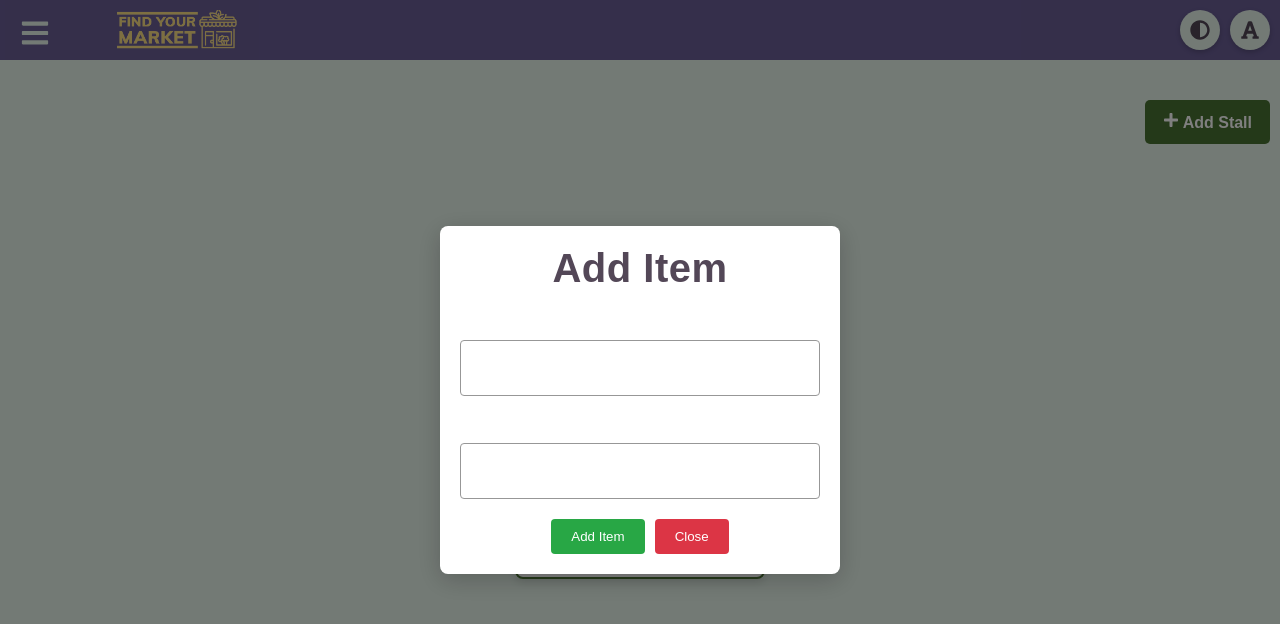
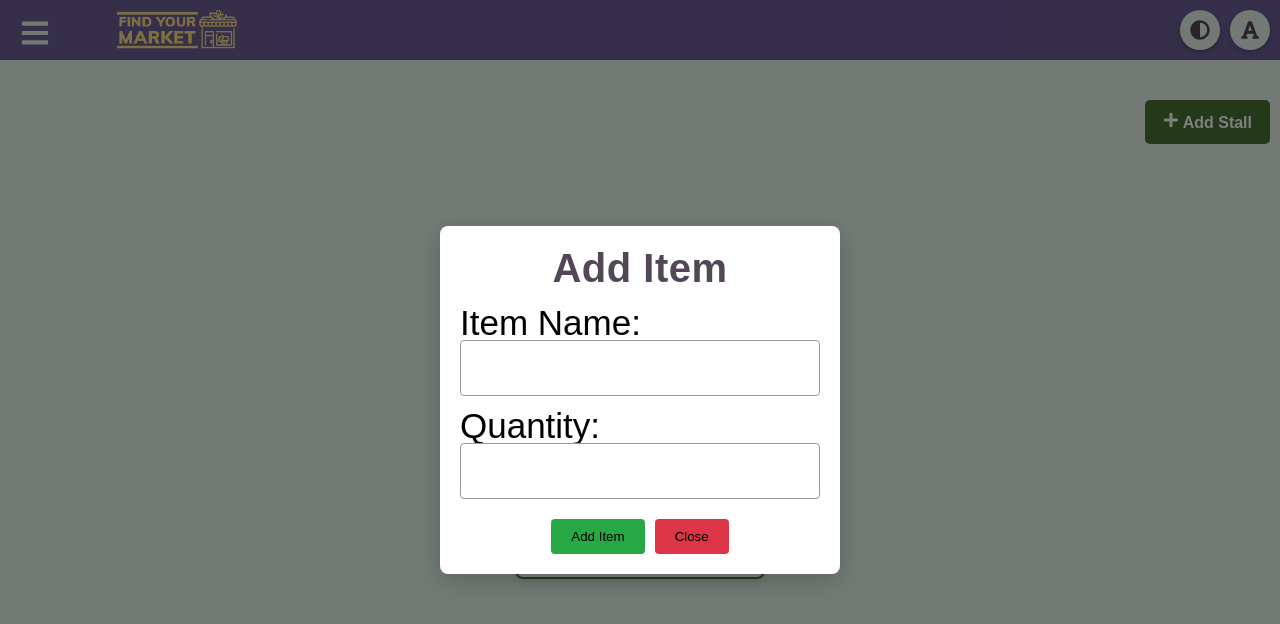
Before and after one commit to Chanelmorgan/FindYourMarket, a React (Create React App) app in the folder find-your-market/: page /StallStaffPage in a window 1280 px wide. Both pictures are taken after a click on the button "Add New Item". Shown: the top 624 px of the page. Built offline with nearby package versions, Linux system fonts and the light colour scheme; a web font is replaced by a local one.

Commit message:
got them working

```diff
--- a/find-your-market/src/components/AddItemForm.js
+++ b/find-your-market/src/components/AddItemForm.js
@@ -1,4 +1,3 @@
-
 import React, { useState } from 'react';
 import '../styles/StaffStallForm.css';
 
@@ -9,18 +8,22 @@ const AddItemForm = ({ stallId, onSubmit, onClose }) => {
 
   const handleSubmit = (e) => {
     e.preventDefault();
-    if (itemName && quantity > 0 && price > 0) {
-      onSubmit(stallId, itemName, quantity, price);
+
+    const parsedQuantity = Number(quantity);
+
+
+    if (itemName && parsedQuantity > 0) {
+      onSubmit(stallId, itemName, parsedQuantity);
       onClose();
     } else {
-      alert('Please fill out all fields correctly.');
+      alert('Please fill out all fields correctly with valid values.');
     }
   };
 
   return (
     <form onSubmit={handleSubmit} className="add-item-form">
       <div className="input-group">
-        <label>Item Name:</label>
+        <label className="item-label">Item Name:</label>
         <input
           type="text"
           value={itemName}
@@ -29,7 +32,7 @@ const AddItemForm = ({ stallId, onSubmit, onClose }) => {
         />
       </div>
       <div className="input-group">
-        <label>Quantity:</label>
+        <label className="item-label">Quantity:</label>
         <input
           type="number"
           value={quantity}
--- a/find-your-market/src/pages/StallStaffPage.js
+++ b/find-your-market/src/pages/StallStaffPage.js
@@ -287,8 +287,7 @@ const StallStaffPage = () => {
                               stall.id,
                               item.id,
                               item.name,
-                              item.quantity,
-                              item.price
+                              item.quantity
                             )
                           }
                         />
@@ -304,7 +303,6 @@ const StallStaffPage = () => {
                     )}
                   </div>
                   <div className="item-quantity">Quantity: {item.quantity}</div>
-                  <div className="item-price">Price: ${item.price}</div>
                 </div>
               ))}
             </div>
--- a/find-your-market/src/styles/StaffStallForm.css
+++ b/find-your-market/src/styles/StaffStallForm.css
@@ -26,6 +26,7 @@
   .add-stall-form .input-group label {
     display: block;
     margin-bottom: 5px;
+    color: black;
   }
 
   .add-stall-form .input-group input,
@@ -45,12 +46,12 @@
 
   .submit-btn {
     background-color: #28a745;
-    color: white;
+    color: black;
   }
 
   .close-btn {
     background-color: #dc3545;
-    color: white;
+    color: black;
     margin-left: 10px;
   }
 
@@ -66,3 +67,7 @@
 .add-item-btn {
   margin-top: 10px;
 }
+
+.item-label{
+  color: #000;
+}
```
